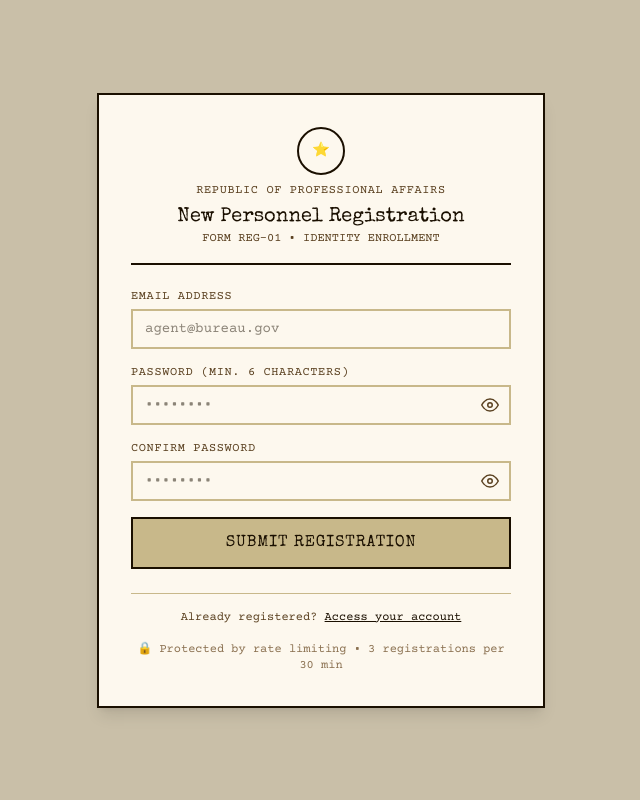
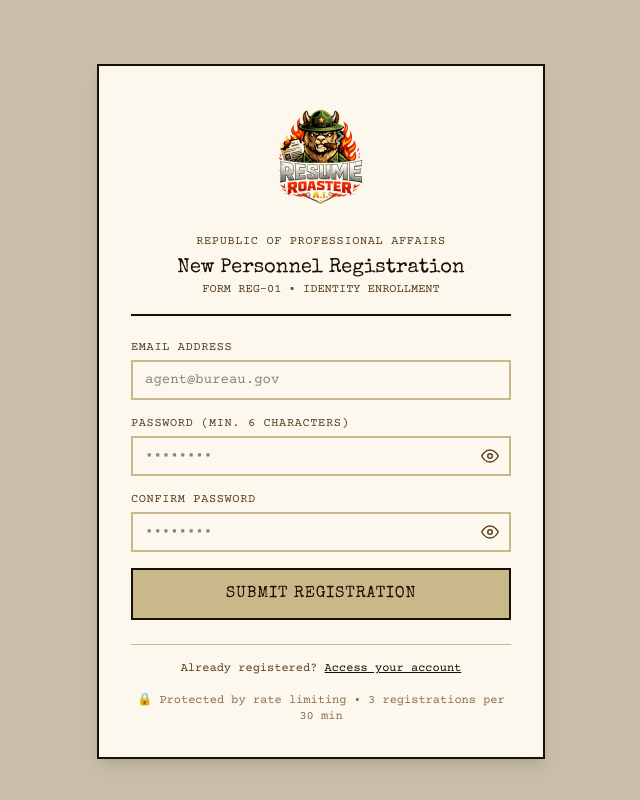
Before and after one commit to CJcode6754/roast-my-resume, a React (Vite) app: page /signup in a window 1280 px wide. Shown: the whole page, without its empty margins (319-959 px from the left). Built offline with nearby package versions, Linux system fonts and the light colour scheme; no server answers; a web font is replaced by a local one.

Commit message:
feat: add logo on login and signup page

```diff
--- a/src/pages/LoginPage.jsx
+++ b/src/pages/LoginPage.jsx
@@ -2,6 +2,7 @@ import { useState } from 'react';
 import { Link, Navigate } from 'react-router-dom';
 import { useAuth } from '../hooks/useAuth';
 import { loginLimiter } from '../lib/rateLimiter';
+import logo from '../assets/resume-roaster-logo.png';
 
 export default function LoginPage() {
   const { user, signIn } = useAuth();
@@ -40,9 +41,7 @@ export default function LoginPage() {
       <div className="w-full max-w-md bg-paper p-8 shadow-lg border-2 border-ink">
         <div className="border-b-2 border-double border-ink pb-4 mb-6 text-center">
           <div className="flex justify-center mb-2">
-            <div className="w-12 h-12 border-2 border-ink rounded-full flex items-center justify-center font-display text-sm">
-              ⭐
-            </div>
+            <img src={logo} alt="Resume Roaster Logo" className="w-32 h-32 object-contain" />
           </div>
           <div className="text-xs text-ink-muted tracking-wider">REPUBLIC OF PROFESSIONAL AFFAIRS</div>
           <h1 className="text-xl font-display text-ink mt-1">Authorized Personnel Access</h1>
--- a/src/pages/SignupPage.jsx
+++ b/src/pages/SignupPage.jsx
@@ -2,6 +2,7 @@ import { useState } from 'react';
 import { Link, Navigate } from 'react-router-dom';
 import { useAuth } from '../hooks/useAuth';
 import { signupLimiter } from '../lib/rateLimiter';
+import logo from '../assets/resume-roaster-logo.png';
 
 export default function SignupPage() {
   const { user, signUp } = useAuth();
@@ -80,9 +81,7 @@ export default function SignupPage() {
       <div className="w-full max-w-md bg-paper p-8 shadow-lg border-2 border-ink">
         <div className="border-b-2 border-double border-ink pb-4 mb-6 text-center">
           <div className="flex justify-center mb-2">
-            <div className="w-12 h-12 border-2 border-ink rounded-full flex items-center justify-center font-display text-sm">
-              ⭐
-            </div>
+            <img src={logo} alt="Resume Roaster Logo" className="w-32 h-32 object-contain" />
           </div>
           <div className="text-xs text-ink-muted tracking-wider">REPUBLIC OF PROFESSIONAL AFFAIRS</div>
           <h1 className="text-xl font-display text-ink mt-1">New Personnel Registration</h1>
```
